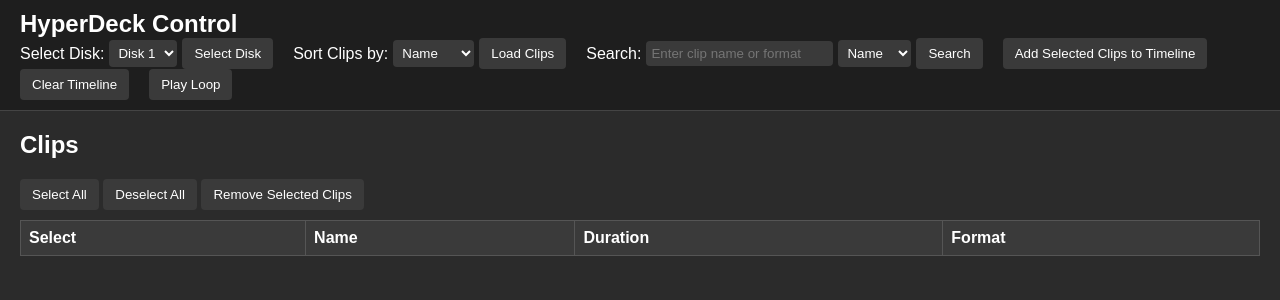
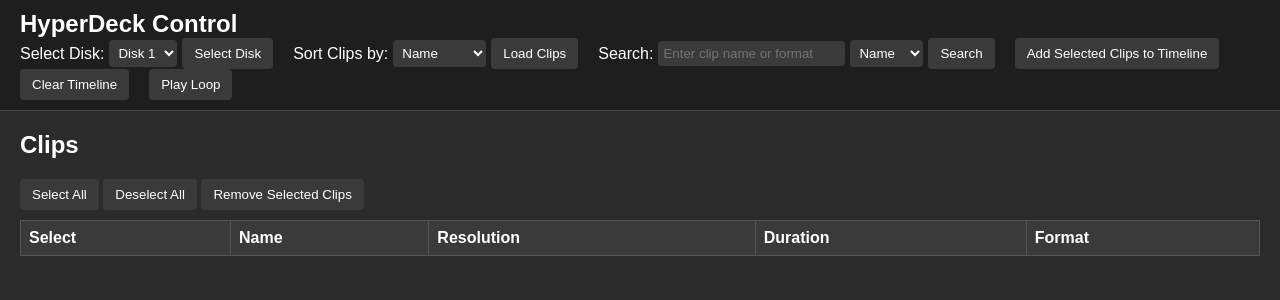
Before and after one commit to jpbruijstens/Blackmagic-Hyperdeck-controller, a Flask app: page /hyperdeck in a window 1280 px wide. Shown: the top 300 px of the page. Run offline with Flask 3, Linux system fonts and the light colour scheme; lists and menus that the app fills with data are empty.

Commit message:
Resolution added, also for sorting

```diff
--- a/templates/index.html
+++ b/templates/index.html
@@ -32,6 +32,7 @@
                         <option value="name">Name</option>
                         <option value="duration">Duration</option>
                         <option value="format">Format</option>
+                        <option value="resolution">Resolution</option> <!-- Added 'Resolution' option -->
                     </select>
                     <button id="load_clips">Load Clips</button>
                 </div>
@@ -52,7 +53,7 @@
                     <button id="add_to_timeline">Add Selected Clips to Timeline</button>
                 </div>
 
-                <!-- New Control Group: Clear Timeline -->
+                <!-- Clear Timeline -->
                 <div class="control-group">
                     <button id="clear_timeline">Clear Timeline</button>
                 </div>
@@ -67,11 +68,12 @@
             </div>
         </div>
     </div>
+
     <!-- Main Content -->
     <div class="main-content">
         <!-- Clips Table -->
         <h2>Clips</h2>
-        <!-- New Buttons for Select All and Deselect All -->
+        <!-- Buttons for Select All and Deselect All -->
         <div class="clip-controls">
             <button id="select_all_clips">Select All</button>
             <button id="deselect_all_clips">Deselect All</button>
@@ -82,6 +84,7 @@
                 <tr>
                     <th>Select</th>
                     <th>Name</th>
+                    <th>Resolution</th> <!-- 'Resolution' column header -->
                     <th>Duration</th>
                     <th>Format</th>
                 </tr>
@@ -91,6 +94,7 @@
             </tbody>
         </table>
     </div>
+
     <!-- JavaScript -->
     <script>
         $(document).ready(function(){
@@ -107,7 +111,7 @@
                 adjustMainContentMargin();
             });
 
-            // Modify the displayMessage function to adjust margin when message changes
+            // Function to display messages
             function displayMessage(msg, isError) {
                 var messageDiv = $('#message');
                 messageDiv.css('color', isError ? 'red' : 'green');
@@ -166,7 +170,7 @@
                 });
             });
 
-            // Update the "Add Clips to Timeline" event handler
+            // Add Clips to Timeline
             $('#add_to_timeline').click(function(){
                 var selected_clips = [];
                 $('.clip_select:checked').each(function(){
@@ -188,7 +192,7 @@
                 });
             });
 
-            // Clear Timeline Event Handler
+            // Clear Timeline
             $('#clear_timeline').click(function(){
                 if(confirm("Are you sure you want to clear the timeline? This action cannot be undone.")) {
                     $.post('/hyperdeck', {action: 'clear_timeline'}, function(data){
@@ -222,17 +226,20 @@
                 var tbody = $('#clips_table tbody');
                 tbody.empty();
                 if(clips.length === 0) {
-                    tbody.append('<tr><td colspan="4">No clips found.</td></tr>');
+                    tbody.append('<tr><td colspan="5">No clips found.</td></tr>'); // Adjusted colspan to 5
                 } else {
                     $.each(clips, function(i, clip){
                         var row = '<tr>';
                         row += '<td><input type="checkbox" class="clip_select" value="'+clip.id+'" data-name="'+clip.name+'"></td>';
                         row += '<td>'+clip.name+'</td>';
+                        row += '<td>'+clip.resolution+'</td>'; // Added 'Resolution' column
                         row += '<td>'+clip.duration+'</td>';
                         row += '<td>'+clip.format+'</td>';
                         row += '</tr>';
                         tbody.append(row);
                     });
+                }
+            }
 
             // Select All Clips
             $('#select_all_clips').click(function(){
@@ -252,8 +259,6 @@
                 });
                 displayMessage("Selected clips have been removed.", false);
             });
-                }
-            }
         });
     </script>
 </body>
```
